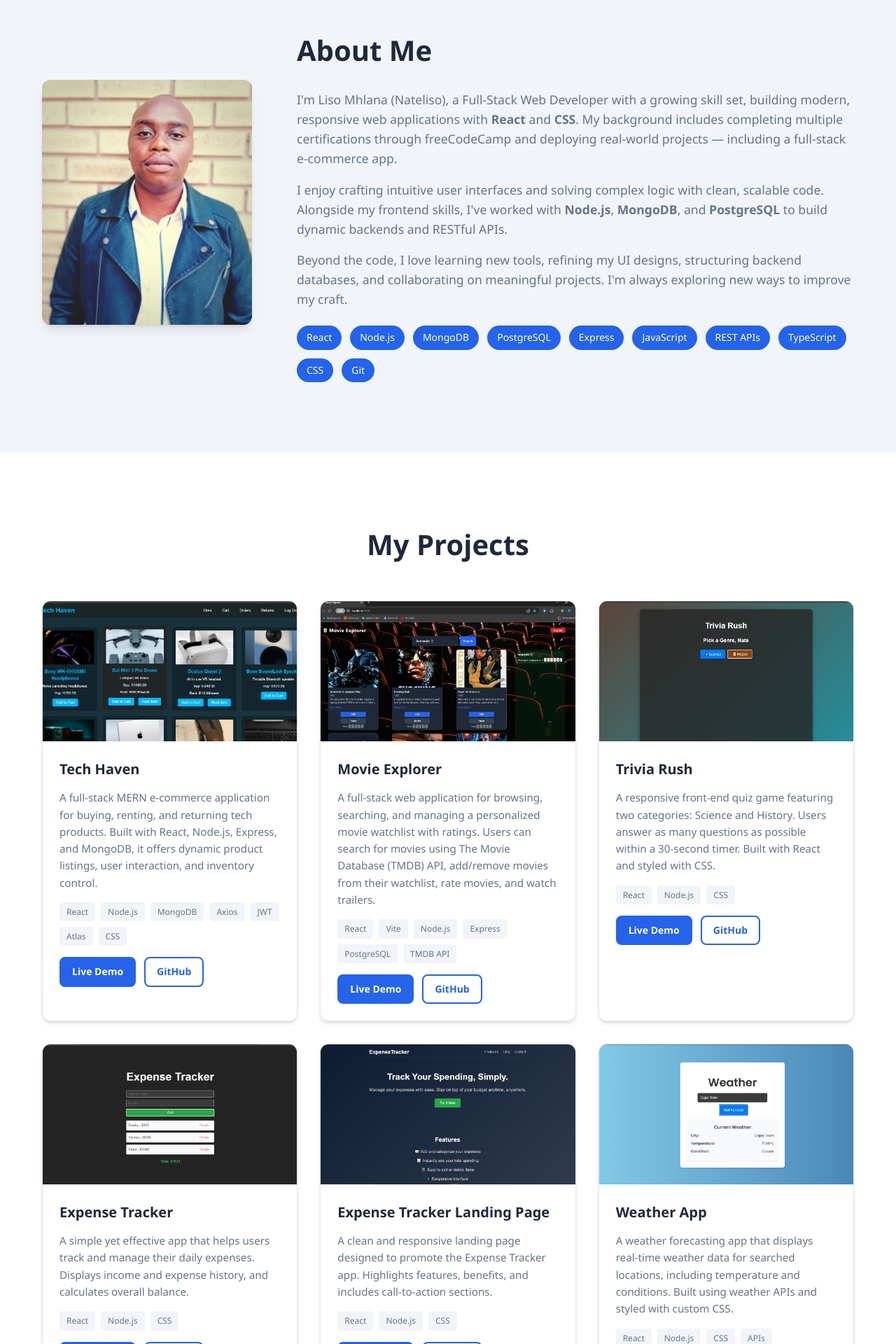
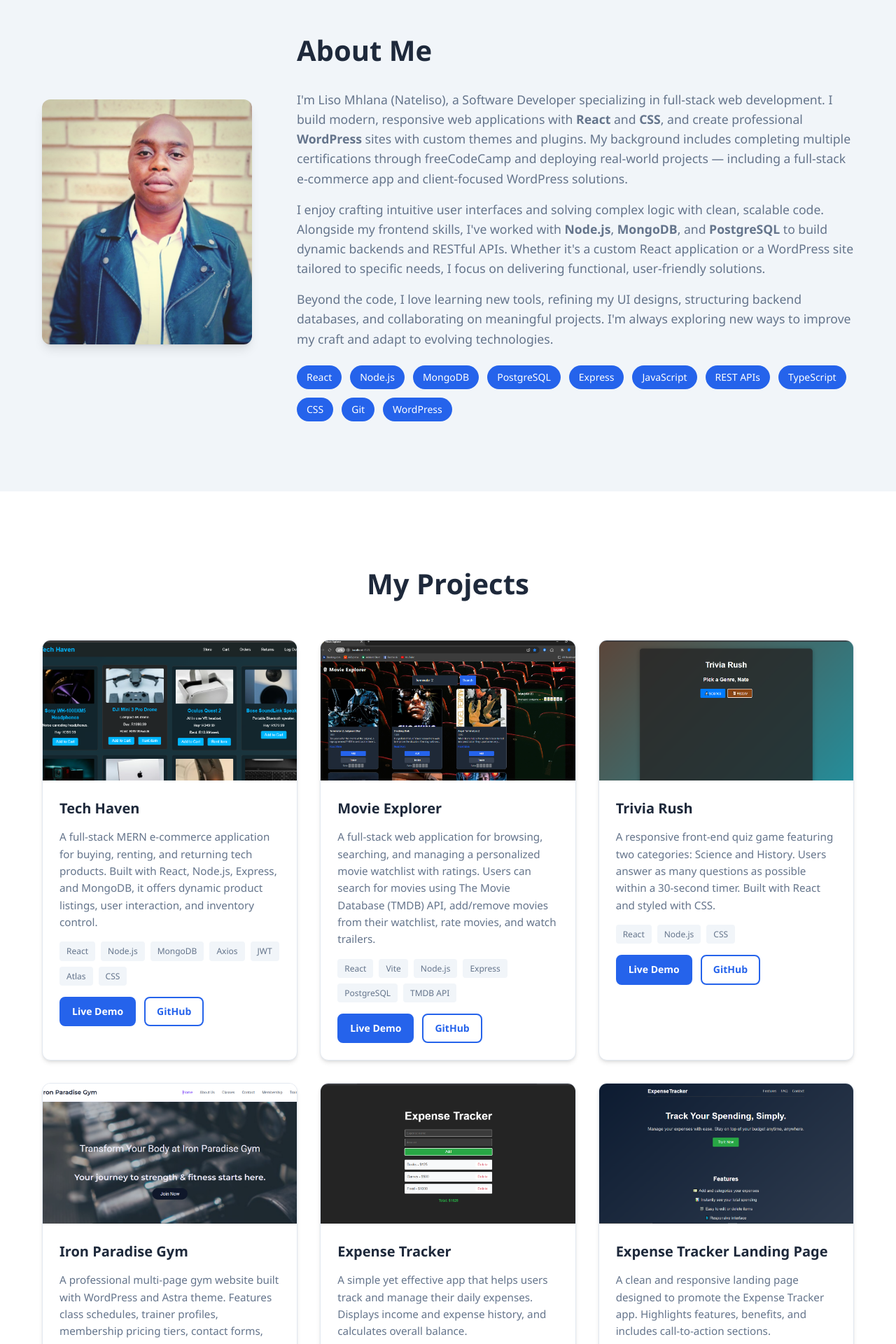
Before and after one commit to Nateliso/my-portfolio, a React (Vite) app: page / in a window 1280 px wide. Shown: the part 860-2780 px from the top of the page at 70% size. Built offline with nearby package versions, Linux system fonts and the light colour scheme.

Commit message:
feat: added a new project Iron Paradise Gym to portfolio

```diff
--- a/src/App.jsx
+++ b/src/App.jsx
@@ -32,6 +32,14 @@ function App() {
       image: "/images/trivia-rush.png",
       liveLink: "https://nate-trivia.netlify.app",
       repoLink: "https://github.com/Nateliso/trivia-game"
+    },
+    {
+      title: "Iron Paradise Gym",
+      description: "A professional multi-page gym website built with WordPress and Astra theme. Features class schedules, trainer profiles, membership pricing tiers, contact forms, and a fully responsive design for fitness enthusiasts.",
+      tech: ["WordPress", "Astra Theme", "Contact Form 7", "CSS"],
+      image: "/images/iron-paradise-gym.png",
+      liveLink: "http://ironparadisegym.rf.gd",
+      repoLink: null
     },
     {
       title: "Expense Tracker",
@@ -152,7 +160,7 @@ function App() {
       <section className="hero">
         <div className="hero-content animate-on-scroll">
           <h1>Hi, I'm <span className="highlight">Nateliso</span></h1>
-          <p className="tagline">Full-Stack Developer | React Enthusiast | Problem Solver</p>
+          <p className="tagline">Software Developer | React Enthusiast | Problem Solver</p>
           <div className="hero-buttons">
             <button className="btn primary" onClick={() => scrollToSection('projects')}>View Projects</button>
             <button className="btn secondary" onClick={() => scrollToSection('contact')}>Contact Me</button>
@@ -170,19 +178,19 @@ function App() {
             <div className="about-text">
               <h2>About Me</h2>
               <p>
-                I'm Liso Mhlana (Nateliso), a Full-Stack Web Developer with a growing skill set,
-                building modern, responsive web applications with <strong>React</strong> and <strong>CSS</strong>.
-                My background includes completing multiple certifications through freeCodeCamp
-                and deploying real-world projects — including a full-stack e-commerce app.
+                I'm Liso Mhlana (Nateliso), a Software Developer specializing in full-stack web development. I build modern, responsive web applications with <strong>React</strong> and <strong>CSS</strong>,
+                and create professional <strong>WordPress</strong> sites with custom themes and plugins.
+                My background includes completing multiple certifications through freeCodeCamp and deploying real-world projects — including a full-stack e-commerce app and client-focused WordPress solutions.</p>
+              <p>
+                I enjoy crafting intuitive user interfaces and solving complex logic with clean,
+                scalable code. Alongside my frontend skills,
+                I've worked with <strong>Node.js</strong>, <strong>MongoDB</strong>, and <strong>PostgreSQL</strong> to build dynamic backends and RESTful APIs.
+                Whether it's a custom React application or a WordPress site tailored to specific needs, I focus on delivering functional, user-friendly solutions.
               </p>
               <p>
-                I enjoy crafting intuitive user interfaces and solving complex logic with clean,
-                scalable code. Alongside my frontend skills, I've worked with <strong>Node.js</strong>, <strong>MongoDB</strong>, and <strong>PostgreSQL</strong> to build dynamic backends and RESTful APIs.
-              </p>
-              <p>
-                Beyond the code, I love learning new tools, refining my UI designs, structuring
-                backend databases, and collaborating on meaningful projects. I'm always exploring
-                new ways to improve my craft.
+                Beyond the code, I love learning new tools, refining my UI designs, structuring backend databases,
+                and collaborating on meaningful projects.
+                I'm always exploring new ways to improve my craft and adapt to evolving technologies.
               </p>
               <div className="skills">
                 <span className="skill-tag">React</span>
@@ -195,6 +203,7 @@ function App() {
                 <span className="skill-tag">TypeScript</span>
                 <span className="skill-tag">CSS</span>
                 <span className="skill-tag">Git</span>
+                <span className="skill-tag">WordPress</span>
               </div>
             </div>
           </div>
@@ -334,7 +343,6 @@ function App() {
       <footer className="footer">
         <div className="container">
           <p>&copy; {new Date().getFullYear()} Nateliso. All rights reserved.</p>
-          <p>Built with React & ❤️</p>
         </div>
       </footer>
     </div>
```
Also changed, not shown: public/images/iron-paradise-gym.png (added), 1 other file (tests, documents, lock files or other folders).
